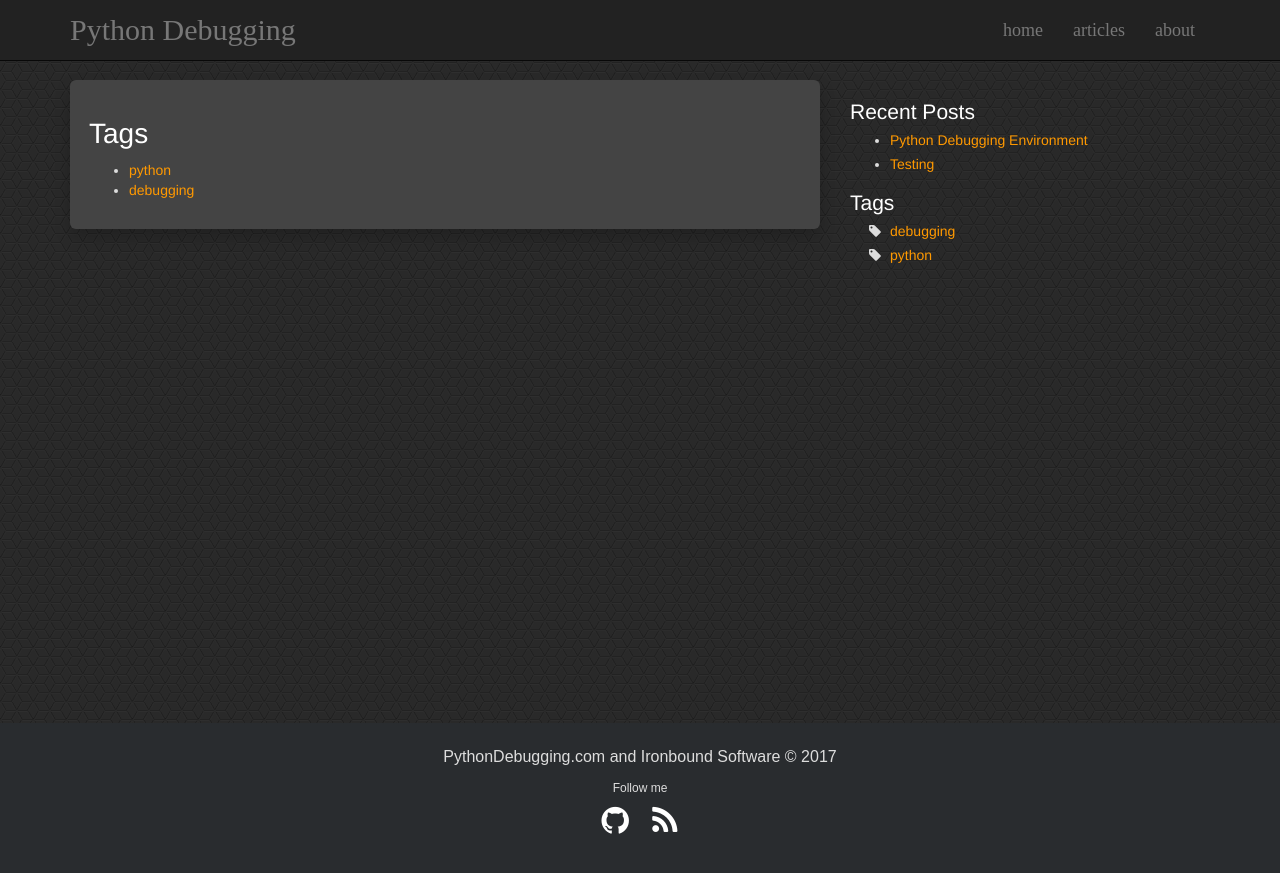
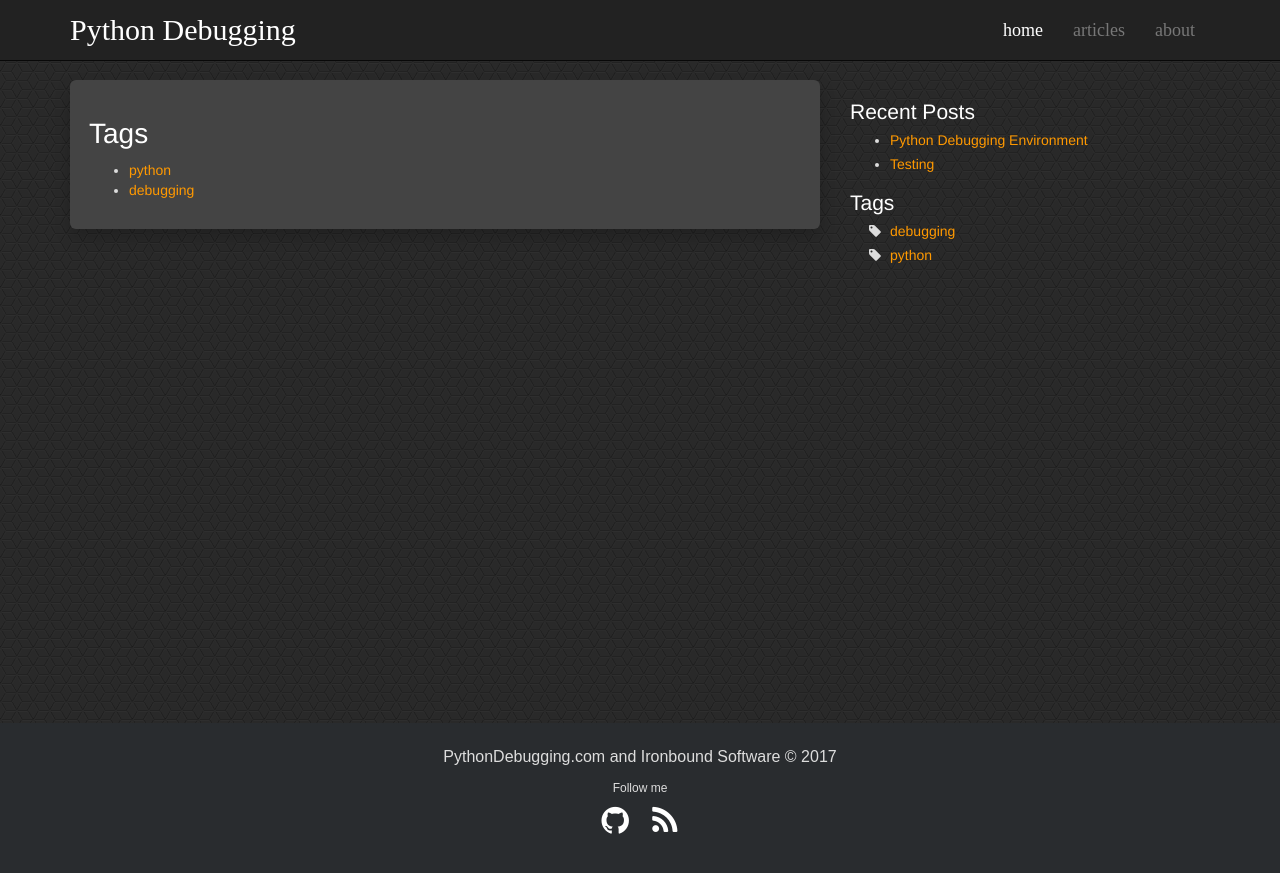
Before and after one commit to nloadholtes/pythondebugging.com, a Jekyll site: the page built from tags.md, in a window 1280 px wide. Shown: the top 873 px of the page. Built offline with Jekyll 4.4.1, drawn with Linux system fonts in a browser that asks for light colours.

Commit message:
aaaaaaargh

```diff
--- a/_includes/header.html
+++ b/_includes/header.html
@@ -75,11 +75,11 @@
           <span class="icon-bar"></span>
           <span class="icon-bar"></span>
         </button>
-        <a class="navbar-brand" href="{{site.baseurl }}/">{{ site.name }}</a>
+        <a class="navbar-brand" style="color: white;" href="{{site.baseurl }}/">{{ site.name }}</a>
       </div>
       <div class="collapse navbar-collapse">
         <ul class="nav navbar-nav">
-          <li><a href="{{site.baseurl }}/">home</a></li>
+          <li><a href="{{site.baseurl }}/" style="color: white;">home</a></li>
           <li><a href="{{site.baseurl }}/archive.html">articles</a></li>
           <li><a href="{{site.baseurl }}/about.html">about</a></li>
         </ul>
```
